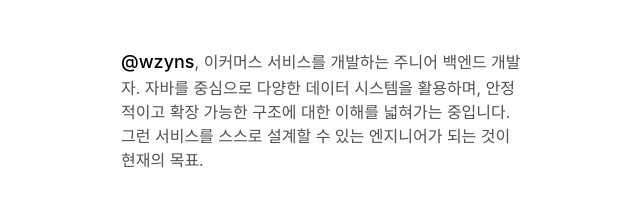
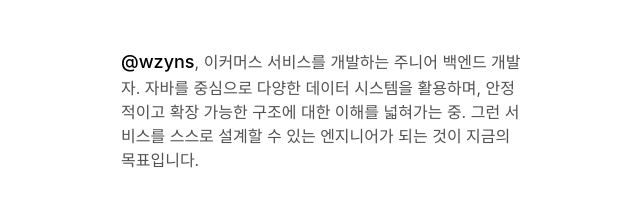
Before and after one commit to wzyns/wzyns.github.io, a Gatsby site: page / in a window 1280 px wide. Shown: the top 217 px of the page, 315-955 px from the left. Built offline with nearby package versions, Linux system fonts and the light colour scheme; Gatsby itself is replaced by a stand-in of ours.

Commit message:
Edit header

```diff
--- a/src/components/header.tsx
+++ b/src/components/header.tsx
@@ -11,8 +11,8 @@ export default function Header() {
           <span>,&nbsp;</span>
           이커머스 서비스를 개발하는 주니어 백엔드 개발자. 자바를 중심으로
           다양한 데이터 시스템을 활용하며, 안정적이고 확장 가능한 구조에 대한
-          이해를 넓혀가는 중입니다. 그런 서비스를 스스로 설계할 수 있는
-          엔지니어가 되는 것이 현재의 목표.
+          이해를 넓혀가는 중. 그런 서비스를 스스로 설계할 수 있는 엔지니어가
+          되는 것이 지금의 목표입니다.
         </span>
       </p>
     </header>
```
